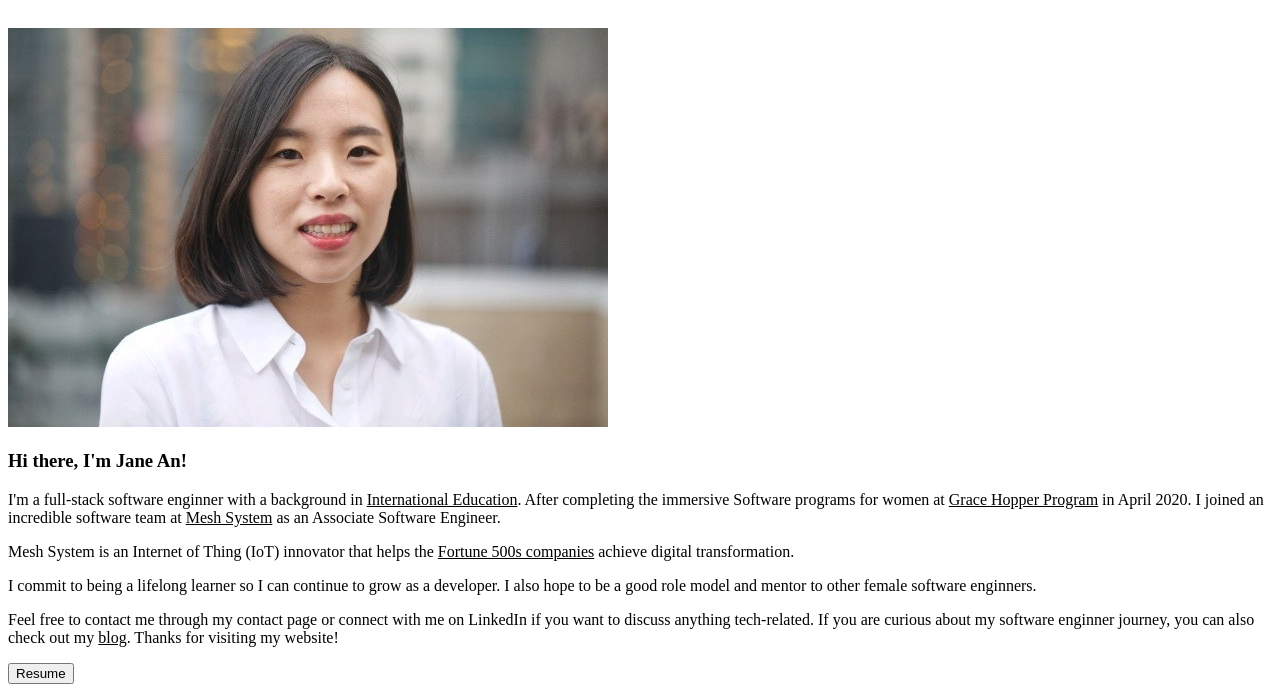
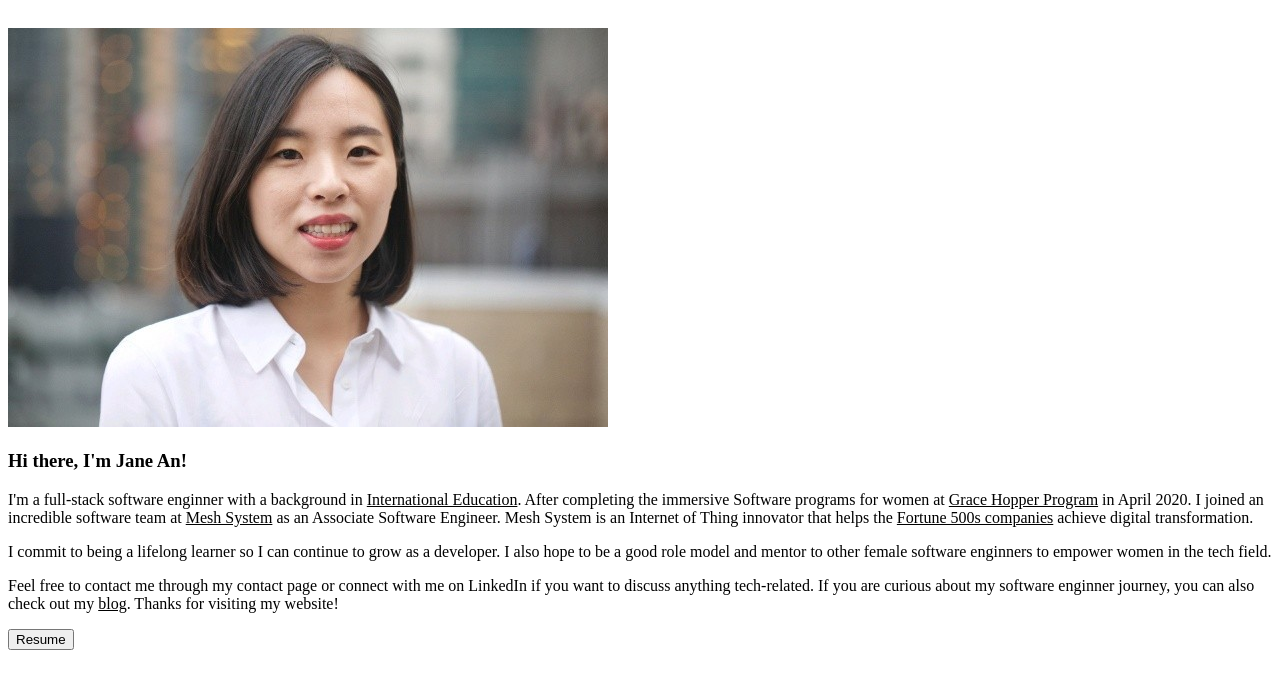
Before and after one commit to janeyuhwian/portfoliowebsite, a Gatsby site: page /about in a window 1280 px wide. Shown: the part 314-1006 px from the top of the page. After the commit the page ends 972 px from the top, so only its background shows below. Built offline with nearby package versions, Linux system fonts and the light colour scheme; Gatsby itself is replaced by a stand-in of ours.

Commit message:
updated resume

```diff
--- a/src/pages/about.js
+++ b/src/pages/about.js
@@ -19,9 +19,8 @@ export default class about extends Component {
                     </article>
                     <article className={styles.aboutInfo}>
                         <h3>Hi there, I'm Jane An!</h3>
-                        <p>I'm a full-stack software enginner with a background in <a href="https://steinhardt.nyu.edu/programs/international-education" target="_blank" rel="noopener noreferrer" style={style.color}>International Education</a>. After completing the immersive Software programs for women at <a href="https://www.gracehopper.com/" target="_blank" rel="noopener noreferrer" style={style.color}>Grace Hopper Program</a> in April 2020. I joined an incredible software team at <a href="https://mesh-systems.com/" target="_blank" rel="noopener noreferrer" style={style.color}>Mesh System</a> as an Associate Software Engineer.</p>
-                        <p>Mesh System is an Internet of Thing (IoT) innovator that helps the <a href="https://fortune.com/fortune500/" target="_blank" rel="noopener noreferrer" style={style.color}>Fortune 500s companies</a> achieve digital transformation.</p>
-                        <p>I commit to being a lifelong learner so I can continue to grow as a developer. I also hope to be a good role model and mentor to other female software enginners.</p>
+                        <p>I'm a full-stack software enginner with a background in <a href="https://steinhardt.nyu.edu/programs/international-education" target="_blank" rel="noopener noreferrer" style={style.color}>International Education</a>. After completing the immersive Software programs for women at <a href="https://www.gracehopper.com/" target="_blank" rel="noopener noreferrer" style={style.color}>Grace Hopper Program</a> in April 2020. I joined an incredible software team at <a href="https://mesh-systems.com/" target="_blank" rel="noopener noreferrer" style={style.color}>Mesh System</a> as an Associate Software Engineer. Mesh System is an Internet of Thing innovator that helps the <a href="https://fortune.com/fortune500/" target="_blank" rel="noopener noreferrer" style={style.color}>Fortune 500s companies</a> achieve digital transformation.</p>
+                        <p>I commit to being a lifelong learner so I can continue to grow as a developer. I also hope to be a good role model and mentor to other female software enginners to empower women in the tech field.</p>
                         <p>Feel free to contact me through my contact page or connect with me on LinkedIn if you want to discuss anything tech-related. If you are curious about my software enginner journey, you can also check out my <a href="https://medium.com/@janeyuhwian" target="_blank" rel="noopener noreferrer" style={style.color}>blog</a>. Thanks for visiting my website!</p>
                         <a href="https://drive.google.com/file/d/1MH5nmuvrq0X18FfEXCTxjB3at0THPu8v/view?usp=sharing" target="_blank" rel="noopener noreferrer">
                         <button type="button" className="btn-primary">Resume</button>
```
